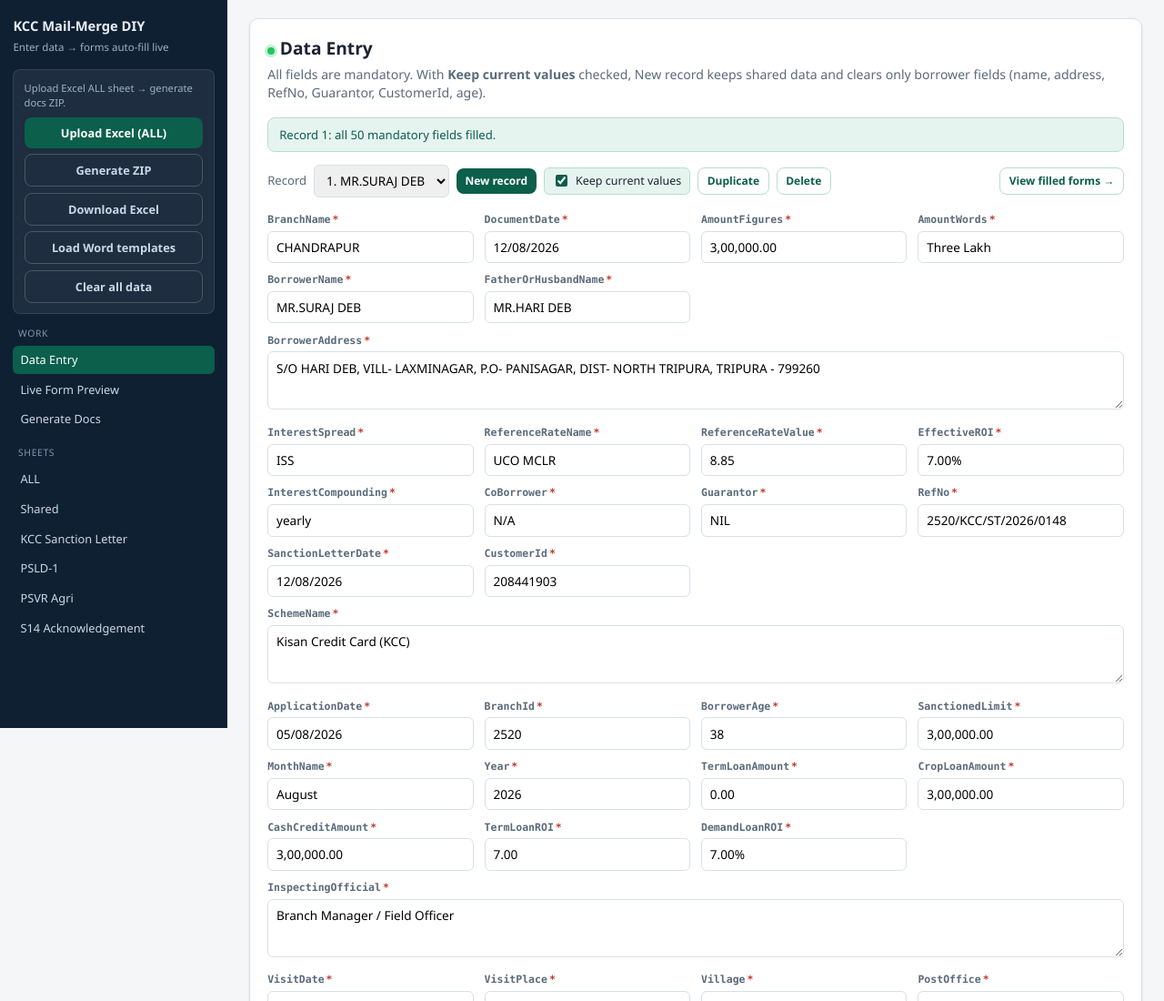
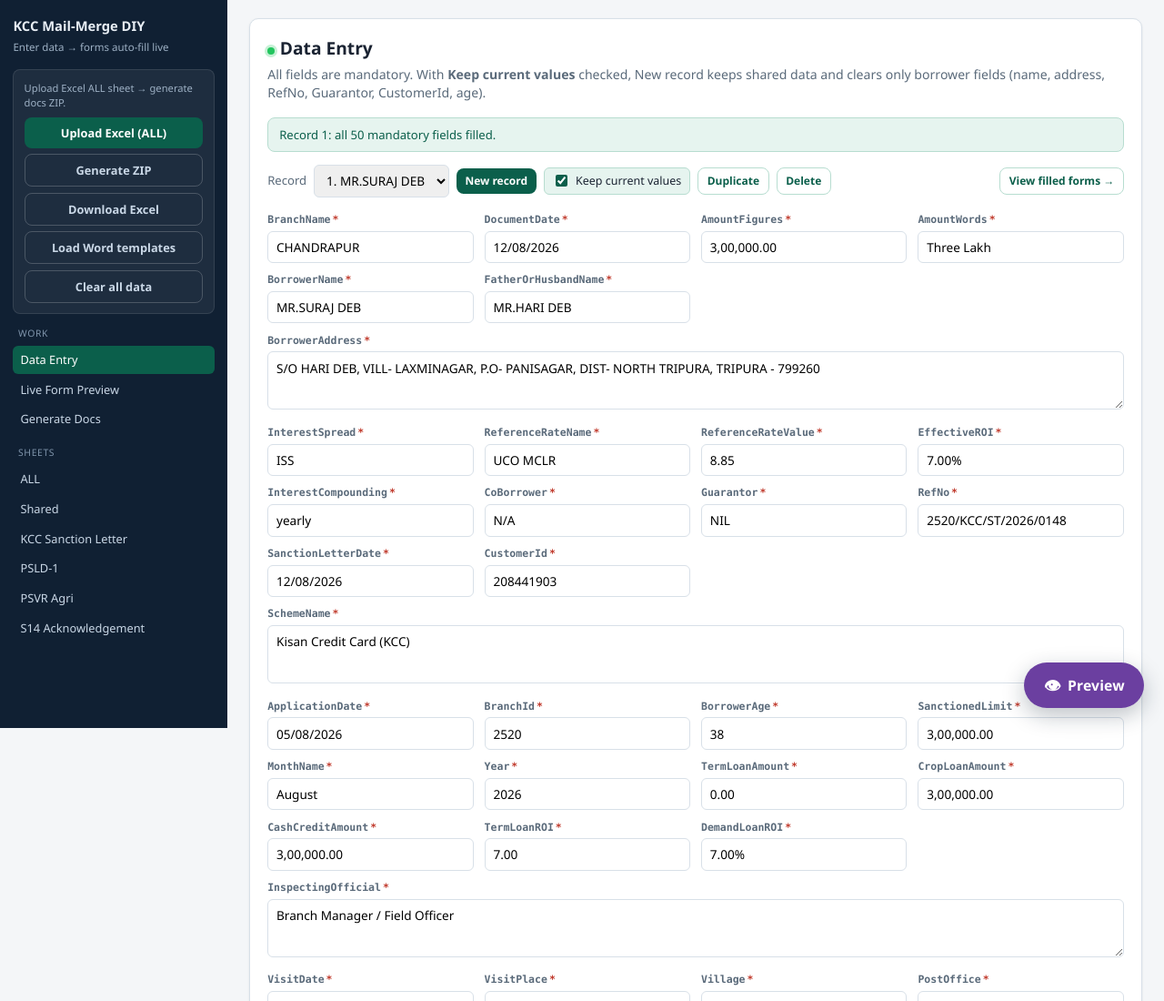
Before and after one commit to jugaad-online/KCC_Loan_AutoFILL, a plain HTML site: page MailMerge_Field_Names.html in a window 1280 px wide. Shown: the top 1100 px of the page at 91% size. Drawn offline with nearby package versions, Linux system fonts and the light colour scheme.

Commit message:
Add files via upload

```diff
--- a/MailMerge_Field_Names.html
+++ b/MailMerge_Field_Names.html
@@ -394,6 +394,7 @@
       font-size: 0.78rem;
       margin: 0;
     }
+    .toast {
       position: fixed;
       bottom: 1.2rem;
       right: 1.2rem;
@@ -409,6 +410,43 @@
     }
     .toast.show { opacity: 1; }
 
+    .fab {
+      position: fixed;
+      right: 1.35rem;
+      bottom: 1.35rem;
+      z-index: 40;
+      display: none;
+      align-items: center;
+      gap: 0.45rem;
+      border: none;
+      border-radius: 999px;
+      padding: 0.9rem 1.35rem;
+      font-family: inherit;
+      font-size: 0.98rem;
+      font-weight: 650;
+      letter-spacing: 0.01em;
+      color: #fff;
+      cursor: pointer;
+      box-shadow: 0 8px 24px rgba(16, 32, 51, 0.28);
+      transition: transform 0.15s ease, box-shadow 0.15s ease;
+    }
+    .fab:hover {
+      transform: translateY(-2px);
+      box-shadow: 0 12px 28px rgba(16, 32, 51, 0.35);
+    }
+    .fab:active { transform: translateY(0); }
+    .fab-preview { background: #6b3fa0; }
+    .fab-generate { background: #0b5f4b; }
+    .panel.active .fab { display: inline-flex; }
+    .fab .fab-icon {
+      font-size: 1.15rem;
+      line-height: 1;
+    }
+    #panel-entry.panel.active,
+    #panel-preview.panel.active {
+      padding-bottom: 5.5rem;
+    }
+
     .live-dot {
       width: 8px;
       height: 8px;
@@ -430,7 +468,7 @@
       margin: 0;
     }
     @media print {
-      nav, .toolbar, .dl-box, .toast, .hero-actions, .preview-tabs, .lead, .validation-bar { display: none !important; }
+      nav, .toolbar, .dl-box, .toast, .hero-actions, .preview-tabs, .lead, .validation-bar, .fab, .gen-mode { display: none !important; }
       .layout { display: block; }
       main { padding: 0; max-width: none; }
       .panel { display: none !important; border: none; box-shadow: none; padding: 0; }
@@ -518,6 +556,9 @@
           <button type="button" class="btn btn-secondary btn-sm" id="btn-goto-preview">View filled forms →</button>
         </div>
         <div class="entry-grid" id="entry-grid"></div>
+        <button type="button" class="fab fab-preview" id="fab-preview" title="Open Live Form Preview">
+          <span class="fab-icon" aria-hidden="true">👁</span> Preview
+        </button>
       </section>
 
       <!-- LIVE PREVIEW -->
@@ -538,6 +579,9 @@
         </div>
         <div class="preview-tabs" id="preview-tabs"></div>
         <div id="preview-body"></div>
+        <button type="button" class="fab fab-generate" id="fab-generate" title="Open Generate Docs">
+          <span class="fab-icon" aria-hidden="true">📄</span> Generate DOCS
+        </button>
       </section>
 
       <!-- GENERATE -->
@@ -1619,6 +1663,8 @@ p{margin:0 0 4px;text-align:justify;}
     });
 
     document.getElementById("btn-goto-preview").addEventListener("click", () => showPanel("preview"));
+    document.getElementById("fab-preview").addEventListener("click", () => showPanel("preview"));
+    document.getElementById("fab-generate").addEventListener("click", () => showPanel("generate"));
     document.getElementById("btn-dl-xlsx").addEventListener("click", downloadExcel);
     const dlGen = document.getElementById("btn-dl-xlsx-gen");
     if (dlGen) dlGen.addEventListener("click", downloadExcel);
```
